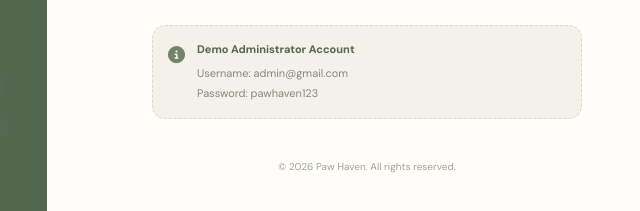
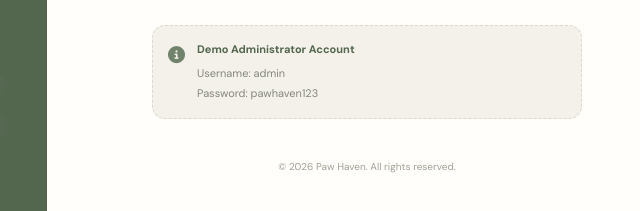
Before and after one commit to pputribalqish/PawHavenAnimals, a plain HTML site: page login.html in a window 1280 px wide. Shown: the part 719-930 px from the top of the page, 593-1233 px from the left. Drawn offline with nearby package versions, Linux system fonts and the light colour scheme.

Commit message:
Fix HTML encoding issues in login.html

```diff
--- a/login.html
+++ b/login.html
@@ -263,7 +263,8 @@
                         <strong>Demo Administrator Account</strong>
 
                         <p>
-                            Username: admin@gmail.com<br>
+                            Username: admin
+                            <br>
                             Password: pawhaven123
                         </p>
 
```
